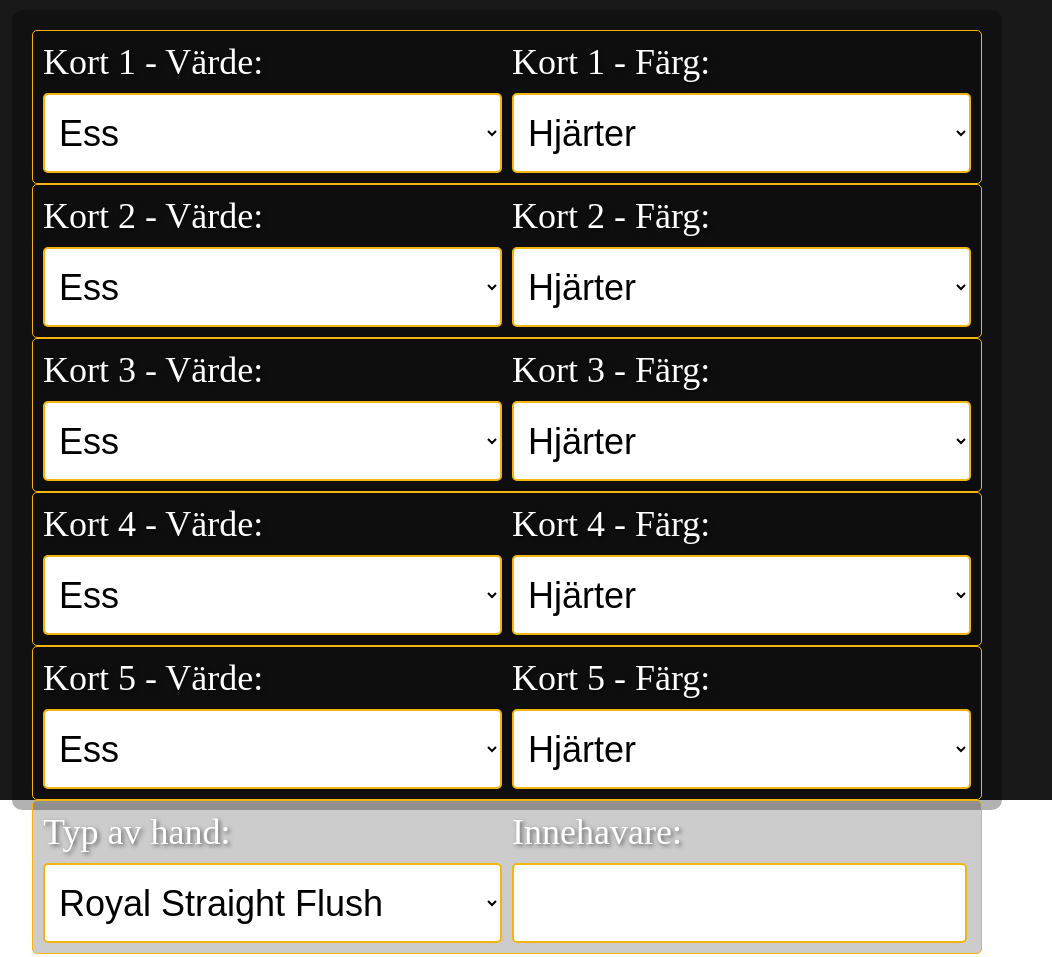
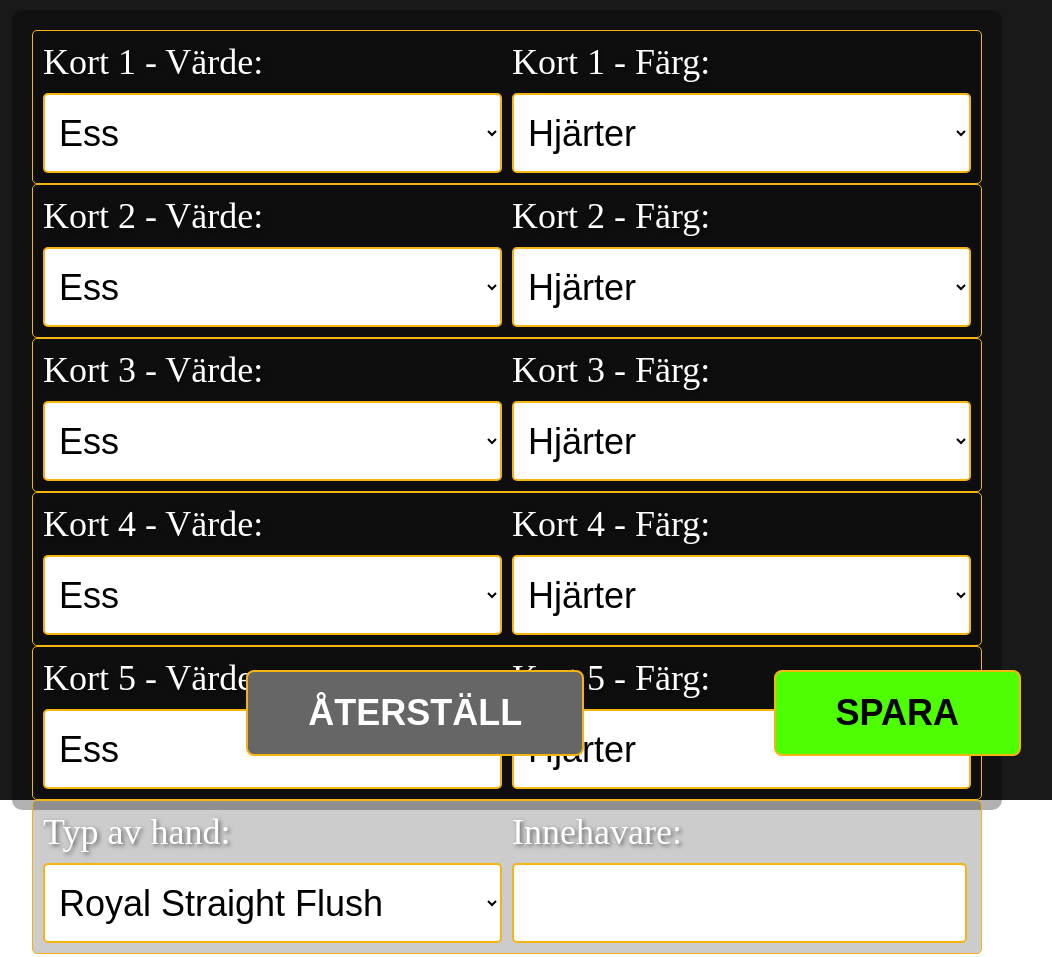
Before and after one commit to mcfrojd/high_hand, a plain HTML site: page admin.html in a window 1280 px wide. Shown: the top 957 px of the page, without its empty margins (1-1053 px from the left). Drawn offline with Linux system fonts and the light colour scheme; no server answers.

Commit message:
more css styling

```diff
--- a/admin.html
+++ b/admin.html
@@ -187,6 +187,7 @@
                             <option value="Triss">Triss</option>
                             <option value="Två Par">Två Par</option>
                             <option value="Ett Par">Ett Par</option>
+                            <option value="Hand">Hand</option>
                         </select>
                     </div>
                     <div class="select-wrapper">
@@ -196,6 +197,7 @@
                 </div>
             </div>
             <div class="admin-button-container">
+                <button id="resetButton" class="admin-reset-button">Återställ</button>
                 <button id="saveButton" class="admin-save-button">SPARA</button>
             </div>
 
@@ -306,5 +308,19 @@
         document.addEventListener('DOMContentLoaded', initializeDropdowns);
 
     </script>
+    <script>
+        function resetValues() {
+            // Reset card values
+            for (let i = 1; i <= 5; i++) {
+                document.getElementById(`cardValue${i}`).value = 'nn';
+                document.getElementById(`cardSuit${i}`).value = 'h';
+            }
+            // Reset hand type and player name
+            document.getElementById('handType').value = 'Hand';
+            document.getElementById('playerName').value = 'x';
+        }
+
+        document.getElementById('resetButton').addEventListener('click', resetValues);
+    </script>
 </body>
 </html>
--- a/css/admin.css
+++ b/css/admin.css
@@ -103,32 +103,58 @@ label {
 }
 
 .admin-button-container {
-    margin: 20px auto;
     position: absolute;
-    right: 25px;
+    bottom: 30px;
+    width: 94dvw;
+    display: flex;
+    justify-content: space-evenly;
+    padding: 0 25px;
+    box-sizing: border-box;
     z-index: 1000;
 }
 
 .admin-save-button {
-    background-color: #ff0000;
-    color: white;
-    border: none;
+    background-color: #4dff00;
+    color: rgb(0, 0, 0);
+    border: 2px solid #f5b411;
     padding: 20px 60px;
     font-size: min(4dvw, 36px);
     border-radius: 8px;
     cursor: pointer;
     text-transform: uppercase;
     font-weight: bold;
-    box-shadow: 0 4px 8px rgba(0,0,0,0.2);
     transition: all 0.3s ease;
 }
 
 .admin-save-button:hover {
-    background-color: #cc0000;
+    background-color: #3ecb01;
     transform: scale(1.05);
 }
 
 .admin-save-button:active {
-    background-color: #990000;
+    background-color: #2c9201;
     transform: scale(0.95);
 }
+
+.admin-reset-button {
+    background-color: #666666;
+    color: white;
+    border: 2px solid #f5b411;
+    padding: 20px 60px;
+    font-size: min(4dvw, 36px);
+    border-radius: 8px;
+    cursor: pointer;
+    text-transform: uppercase;
+    font-weight: bold;
+    transition: all 0.3s ease;
+}
+
+.admin-reset-button:hover {
+    background-color: #555555;
+    transform: scale(1.05);
+}
+
+.admin-reset-button:active {
+    background-color: #444444;
+    transform: scale(0.95);
+}
```
